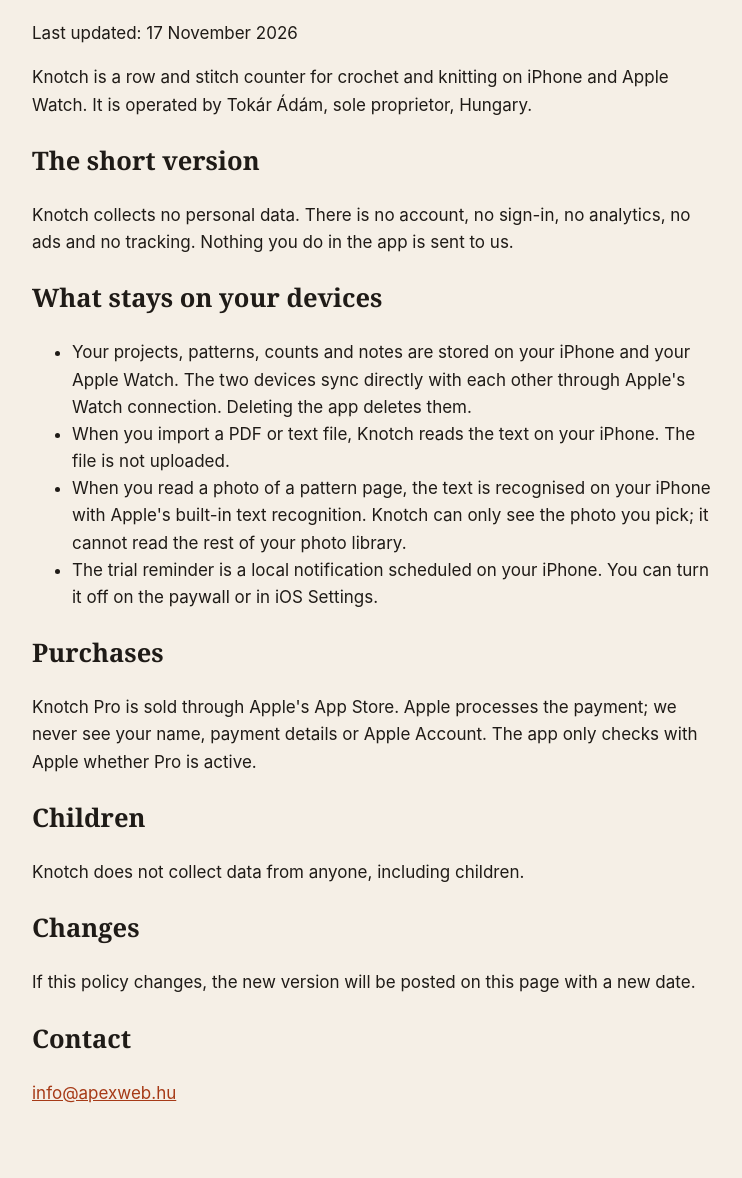
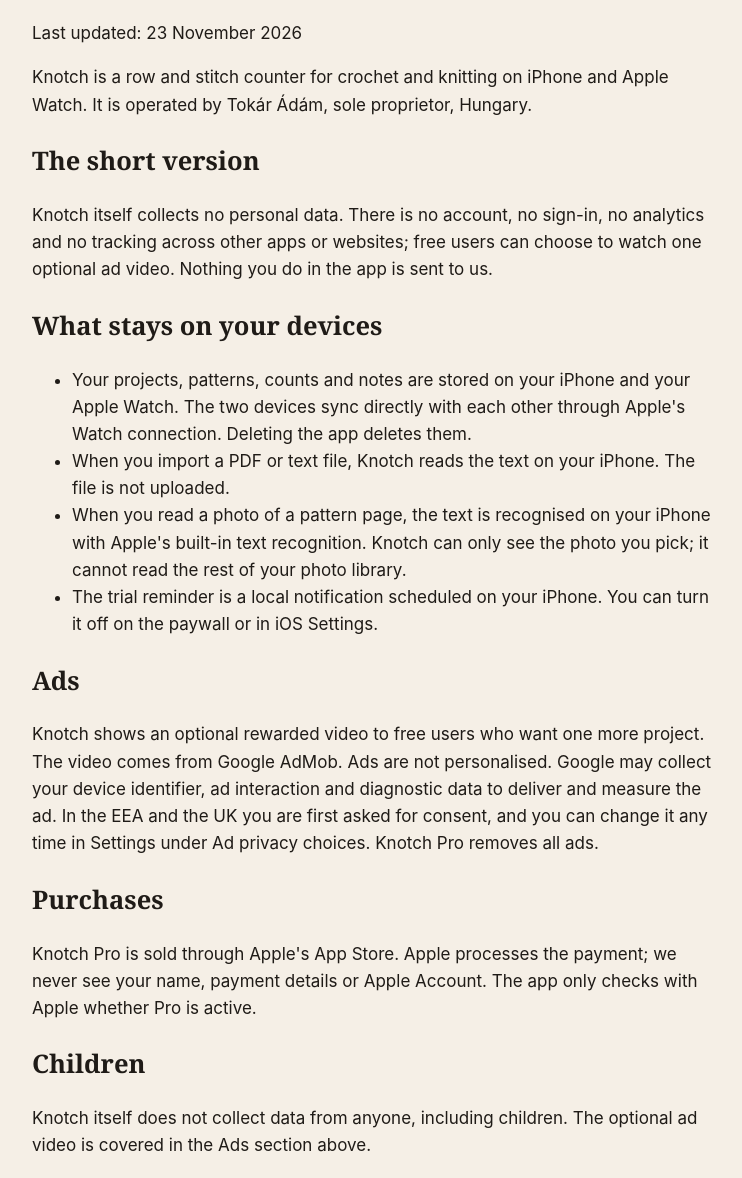
Before and after one commit to apexweb-adam/knotch-app, a plain HTML site: page privacy/index.html in a window 1280 px wide. Shown: the part 97-1275 px from the top of the page, without its empty margins (268-1010 px from the left). Before the commit the page ends 1244 px from the top, so only its background shows below. Drawn offline with Linux system fonts and the light colour scheme.

Commit message:
Privacy: optional AdMob rewarded video (draft for Adam's go; Pages serves main, so this branch is not live)
Co-Authored-By: Claude Opus 5.5 <noreply@anthropic.com>

```diff
--- a/privacy/index.html
+++ b/privacy/index.html
@@ -1,9 +1,9 @@
 <!doctype html><html lang="en"><head><meta charset="utf-8"><title>Knotch privacy policy</title><meta name="viewport" content="width=device-width,initial-scale=1"><style>body{font:17px/1.6 -apple-system,system-ui,sans-serif;max-width:680px;margin:40px auto;padding:0 20px;color:#1f1b17;background:#f5efe6}h1,h2{font-family:Georgia,serif}a{color:#a63a17}</style></head><body>
 <h1>Knotch privacy policy</h1>
-<p>Last updated: 17 November 2026</p>
+<p>Last updated: 23 November 2026</p>
 <p>Knotch is a row and stitch counter for crochet and knitting on iPhone and Apple Watch. It is operated by Tokár Ádám, sole proprietor, Hungary.</p>
 <h2>The short version</h2>
-<p>Knotch collects no personal data. There is no account, no sign-in, no analytics, no ads and no tracking. Nothing you do in the app is sent to us.</p>
+<p>Knotch itself collects no personal data. There is no account, no sign-in, no analytics and no tracking across other apps or websites; free users can choose to watch one optional ad video. Nothing you do in the app is sent to us.</p>
 <h2>What stays on your devices</h2>
 <ul>
 <li>Your projects, patterns, counts and notes are stored on your iPhone and your Apple Watch. The two devices sync directly with each other through Apple's Watch connection. Deleting the app deletes them.</li>
@@ -11,10 +11,12 @@
 <li>When you read a photo of a pattern page, the text is recognised on your iPhone with Apple's built-in text recognition. Knotch can only see the photo you pick; it cannot read the rest of your photo library.</li>
 <li>The trial reminder is a local notification scheduled on your iPhone. You can turn it off on the paywall or in iOS Settings.</li>
 </ul>
+<h2>Ads</h2>
+<p>Knotch shows an optional rewarded video to free users who want one more project. The video comes from Google AdMob. Ads are not personalised. Google may collect your device identifier, ad interaction and diagnostic data to deliver and measure the ad. In the EEA and the UK you are first asked for consent, and you can change it any time in Settings under Ad privacy choices. Knotch Pro removes all ads.</p>
 <h2>Purchases</h2>
 <p>Knotch Pro is sold through Apple's App Store. Apple processes the payment; we never see your name, payment details or Apple Account. The app only checks with Apple whether Pro is active.</p>
 <h2>Children</h2>
-<p>Knotch does not collect data from anyone, including children.</p>
+<p>Knotch itself does not collect data from anyone, including children. The optional ad video is covered in the Ads section above.</p>
 <h2>Changes</h2>
 <p>If this policy changes, the new version will be posted on this page with a new date.</p>
 <h2>Contact</h2>
```
